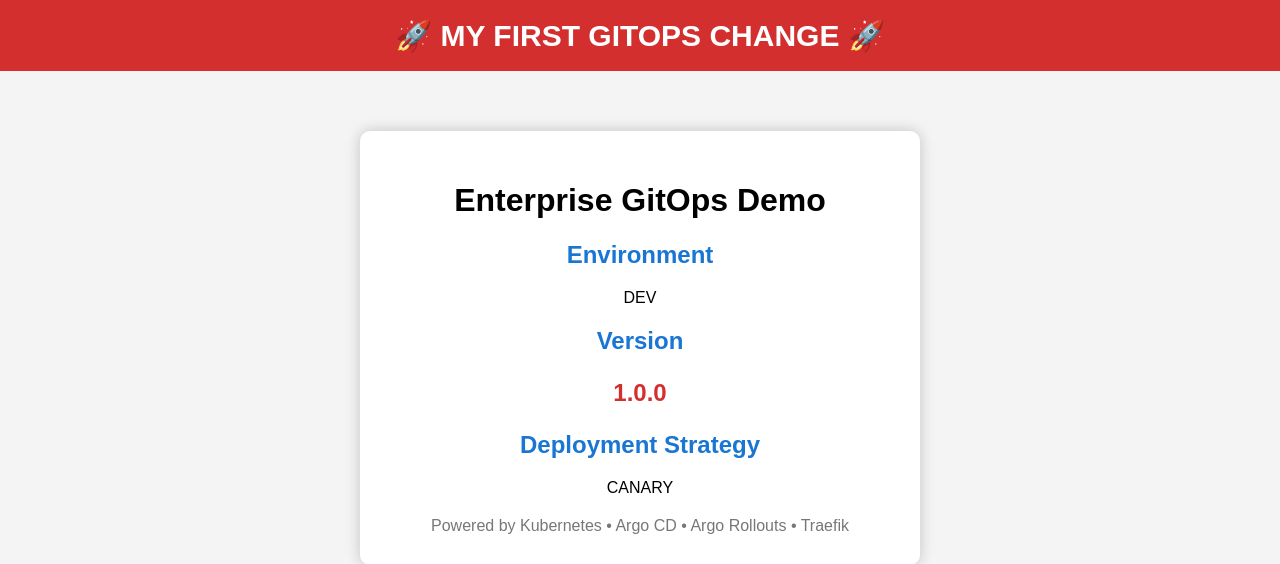
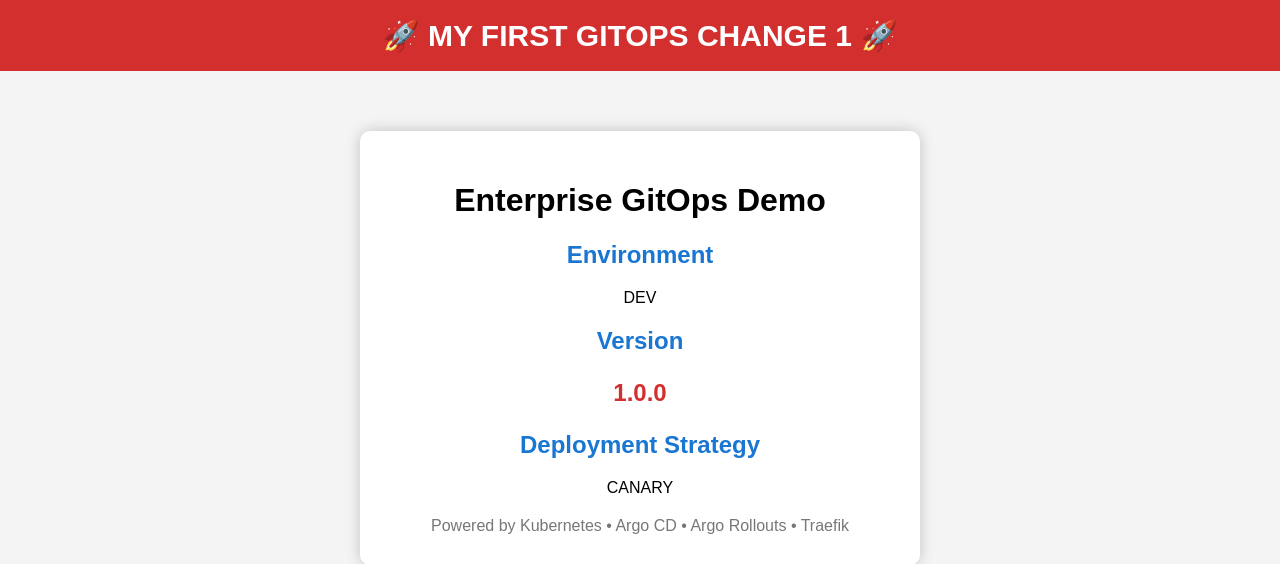
Before and after one commit to abhinav211/gitops-demo-app, a Flask app: page / in a window 1280 px wide. Shown: the top 564 px of the page. Run offline with Flask 3, Linux system fonts and the light colour scheme.

Commit message:
new header

```diff
--- a/templates/index.html
+++ b/templates/index.html
@@ -49,7 +49,7 @@
 <body>
 
 <div class="banner">
-🚀 MY FIRST GITOPS CHANGE 🚀
+🚀 MY FIRST GITOPS CHANGE 1 🚀
 </div>
 
 <div class="card">
```
